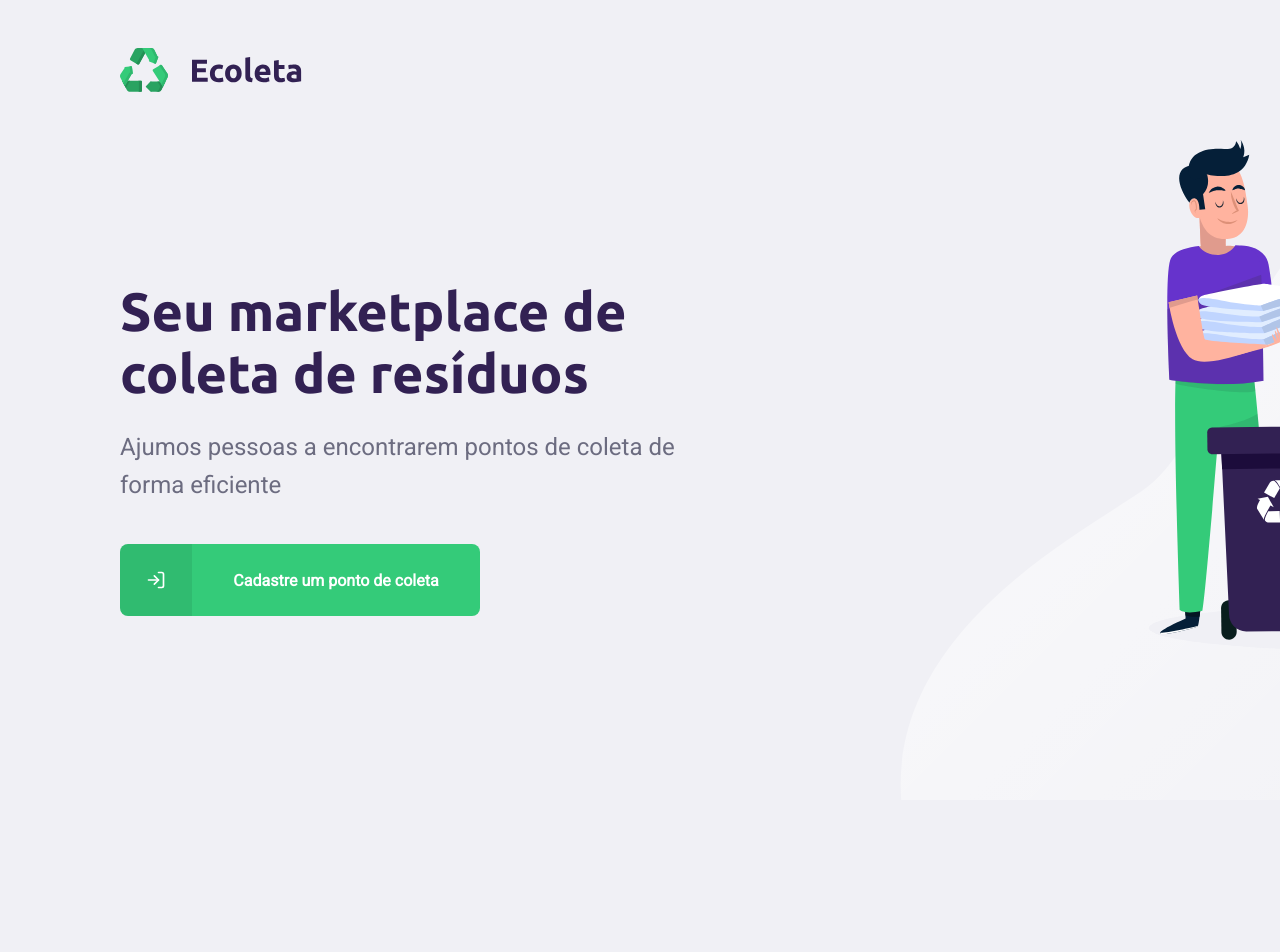
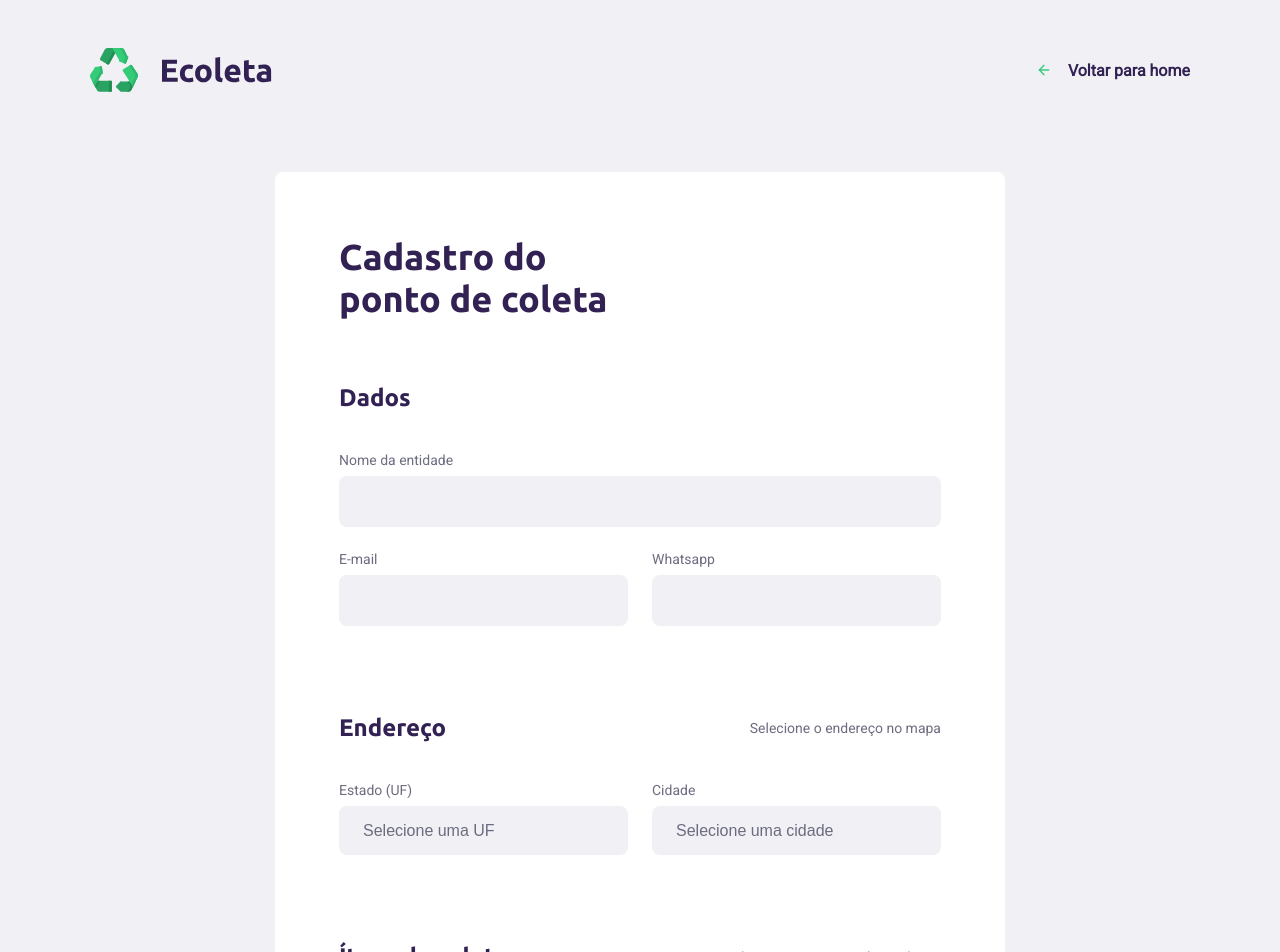
Before and after one commit to Heltonphg/E-Coleta, a React (Create React App) app in the folder web/: page /create-point in a window 1280 px wide. Shown: the top 952 px of the page. Before the commit the page ends 800 px from the top, so only its background shows below. Built offline with nearby package versions, Linux system fonts and the light colour scheme.

Commit message:
iniciando create point

```diff
--- a/web/package.json
+++ b/web/package.json
@@ -13,6 +13,7 @@
     "react": "^16.13.1",
     "react-dom": "^16.13.1",
     "react-icons": "^3.11.0",
+    "react-router-dom": "^5.2.0",
     "react-scripts": "3.4.3",
     "typescript": "~3.7.2"
   },
@@ -36,5 +37,8 @@
       "last 1 firefox version",
       "last 1 safari version"
     ]
+  },
+  "devDependencies": {
+    "@types/react-router-dom": "^5.1.6"
   }
 }
--- a/web/src/App.tsx
+++ b/web/src/App.tsx
@@ -1,11 +1,11 @@
 import React from 'react';
 import './App.css';
-import Home from './pages/Home';
+import Routes from './routes';
 
 function App() {
   return (
     <div>
-      <Home />
+      <Routes />
     </div>
   );
 }
--- /dev/null
+++ b/web/src/pages/CreatePoint/index.tsx
@@ -0,0 +1,87 @@
+import React from 'react';
+import './styles.css';
+import logo from '../../assets/logo.svg';
+import { Link } from 'react-router-dom';
+import { FiArrowLeft } from 'react-icons/fi';
+
+const CreatePoint: React.FC = () => {
+  return (
+    <div id="page-create-point">
+      <header>
+        <img src={logo} alt="Ecoleta" />
+        <Link to='/'>
+          <FiArrowLeft />
+          Voltar para home
+        </Link>
+      </header>
+      <form>
+        <h1>Cadastro do <br /> ponto de coleta</h1>
+
+        <fieldset>
+          <legend>
+            <h2>Dados</h2>
+          </legend>
+
+          <div className="field">
+            <label htmlFor="name">Nome da entidade</label>
+            <input
+              type="text"
+              name="name"
+              id="name"
+            />
+          </div>
+
+          <div className="field-group">
+            <div className="field">
+              <label htmlFor="name">E-mail</label>
+              <input
+                type="email"
+                name="email"
+                id="email"
+              />
+            </div>
+            <div className="field">
+              <label htmlFor="Whatsapp">Whatsapp</label>
+              <input
+                type="text"
+                name="Whatsapp"
+                id="Whatsapp"
+              />
+            </div>
+          </div>
+        </fieldset>
+
+        <fieldset>
+          <legend>
+            <h2>Endereço</h2>
+            <span>Selecione o endereço no mapa</span>
+          </legend>
+
+          <div className="field-group">
+            <div className="field">
+              <label htmlFor="">Estado (UF)</label>
+              <select name="uf" id="uf">
+                <option value="0">Selecione uma UF</option>
+              </select>
+            </div>
+            <div className="field">
+              <label htmlFor="">Cidade</label>
+              <select name="city" id="city">
+                <option value="0">Selecione uma cidade</option>
+              </select>
+            </div>
+          </div>
+        </fieldset>
+
+        <fieldset>
+          <legend>
+            <h2>Ítens de coleta</h2>
+            <span>Selecione um ou mais ítens abaixo</span>
+          </legend>
+        </fieldset>
+      </form>
+    </div>
+  );
+}
+
+export default CreatePoint;
--- /dev/null
+++ b/web/src/pages/CreatePoint/styles.css
@@ -0,0 +1,203 @@
+#page-create-point {
+  width: 100%;
+  max-width: 1100px;
+
+  margin: 0 auto;
+}
+
+#page-create-point header {
+  margin-top: 48px;
+
+  display: flex;
+  justify-content: space-between;
+  align-items: center;
+}
+
+#page-create-point header a {
+  color: var(--title-color);
+  font-weight: bold;
+  text-decoration: none;
+
+  display: flex;
+  align-items: center;
+}
+
+#page-create-point header a svg {
+  margin-right: 16px;
+  color: var(--primary-color);
+}
+
+#page-create-point form {
+  margin: 80px auto;
+  padding: 64px;
+  max-width: 730px;
+  background: #FFF;
+  border-radius: 8px;
+
+  display: flex;
+  flex-direction: column;
+}
+
+#page-create-point form h1 {
+  font-size: 36px;
+}
+
+#page-create-point form fieldset {
+  margin-top: 64px;
+  min-inline-size: auto;
+  border: 0;
+}
+
+#page-create-point form legend {
+  width: 100%;
+  display: flex;
+  justify-content: space-between;
+  align-items: center;
+  margin-bottom: 40px;
+}
+
+#page-create-point form legend h2 {
+  font-size: 24px;
+}
+
+#page-create-point form legend span {
+  font-size: 14px;
+  font-weight: normal;
+  color: var(--text-color);
+}
+
+#page-create-point form .field-group {
+  flex: 1;
+  display: flex;
+}
+
+#page-create-point form .field {
+  flex: 1;
+
+  display: flex;
+  flex-direction: column;
+  margin-bottom: 24px;
+}
+
+#page-create-point form .field input[type=text],
+#page-create-point form .field input[type=email],
+#page-create-point form .field input[type=number] {
+  flex: 1;
+  background: #F0F0F5;
+  border-radius: 8px;
+  border: 0;
+  padding: 16px 24px;
+  font-size: 16px;
+  color: #6C6C80;
+}
+
+#page-create-point form .field select {
+  -webkit-appearance: none;
+  -moz-appearance: none;
+  appearance: none;
+  flex: 1;
+  background: #F0F0F5;
+  border-radius: 8px;
+  border: 0;
+  padding: 16px 24px;
+  font-size: 16px;
+  color: #6C6C80;
+}
+
+#page-create-point form .field input::placeholder {
+  color: #A0A0B2;
+}
+
+#page-create-point form .field label {
+  font-size: 14px;
+  margin-bottom: 8px;
+}
+
+#page-create-point form .field :disabled {
+  cursor: not-allowed;
+}
+
+#page-create-point form .field-group .field + .field {
+  margin-left: 24px;
+}
+
+#page-create-point form .field-group input + input {
+  margin-left: 24px;
+}
+
+#page-create-point form .field-check {
+  flex-direction: row;
+  align-items: center;
+}
+
+#page-create-point form .field-check input[type=checkbox] {
+  background: #F0F0F5;
+}
+
+#page-create-point form .field-check label {
+  margin: 0 0 0 8px;
+}
+
+#page-create-point form .leaflet-container {
+  width: 100%;
+  height: 350px;
+  border-radius: 8px;
+  margin-bottom: 24px;
+}
+
+#page-create-point form button {
+  width: 260px;
+  height: 56px;
+  background: var(--primary-color);
+  border-radius: 8px;
+  color: #FFF;
+  font-weight: bold;
+  font-size: 16px;
+  border: 0;
+  align-self: flex-end;
+  margin-top: 40px;
+  transition: background-color 0.2s;
+  cursor: pointer;
+}
+
+#page-create-point form button:hover {
+  background: #2FB86E;
+}
+
+.items-grid {
+  display: grid;
+  grid-template-columns: repeat(3, 1fr);
+  gap: 16px;
+  list-style: none;
+}
+
+.items-grid li {
+  background: #f5f5f5;
+  border: 2px solid #f5f5f5;
+  height: 180px;
+  border-radius: 8px;
+  padding: 32px 24px 16px;
+
+  display: flex;
+  flex-direction: column;
+  justify-content: space-between;
+  align-items: center;
+
+  text-align: center;
+
+  cursor: pointer;
+}
+
+.items-grid li span {
+  flex: 1;
+  margin-top: 12px;
+
+  display: flex;
+  align-items: center;
+  color: var(--title-color)
+}
+
+.items-grid li.selected {
+  background: #E1FAEC;
+  border: 2px solid #34CB79;
+}
--- a/web/src/pages/Home/index.tsx
+++ b/web/src/pages/Home/index.tsx
@@ -2,6 +2,7 @@
 import './styles.css';
 import logo from '../../assets/logo.svg';
 import { FiLogIn } from 'react-icons/fi'
+import { Link } from 'react-router-dom';
 
 const Home: React.FC = () => {
   return (
@@ -14,12 +15,12 @@
         <main>
           <h1>Seu marketplace de coleta de resíduos</h1>
           <p>Ajumos pessoas a encontrarem pontos de coleta de forma eficiente</p>
-          <a href="/cadastro">
+          <Link to="/create-point">
             <span>
               <FiLogIn />
             </span>
             <strong>Cadastre um ponto de coleta</strong>
-          </a>
+          </Link>
         </main>
       </div>
     </div>
--- a/web/src/pages/Home/styles.css
+++ b/web/src/pages/Home/styles.css
@@ -1,7 +1,7 @@
 #page-home {
   height: 100vh;
 
-  background: url('../../assets/home-background.svg') no-repeat 900px bottom;
+  background: url('../../assets/home-background.svg') no-repeat 820px bottom;
 }
 
 #page-home .content {
--- /dev/null
+++ b/web/src/routes.tsx
@@ -0,0 +1,15 @@
+import React from 'react';
+import { Route, BrowserRouter } from 'react-router-dom';
+
+import Home from './pages/Home';
+import CreatePoint from './pages/CreatePoint';
+
+const Routes = () => {
+  return (
+    <BrowserRouter>
+      <Route component={Home} path="/" exact />
+      <Route component={CreatePoint} path="/create-point" />
+    </BrowserRouter>
+  );
+}
+export default Routes;
```
Also changed, not shown: 1 other file (tests, documents, lock files or other folders).
